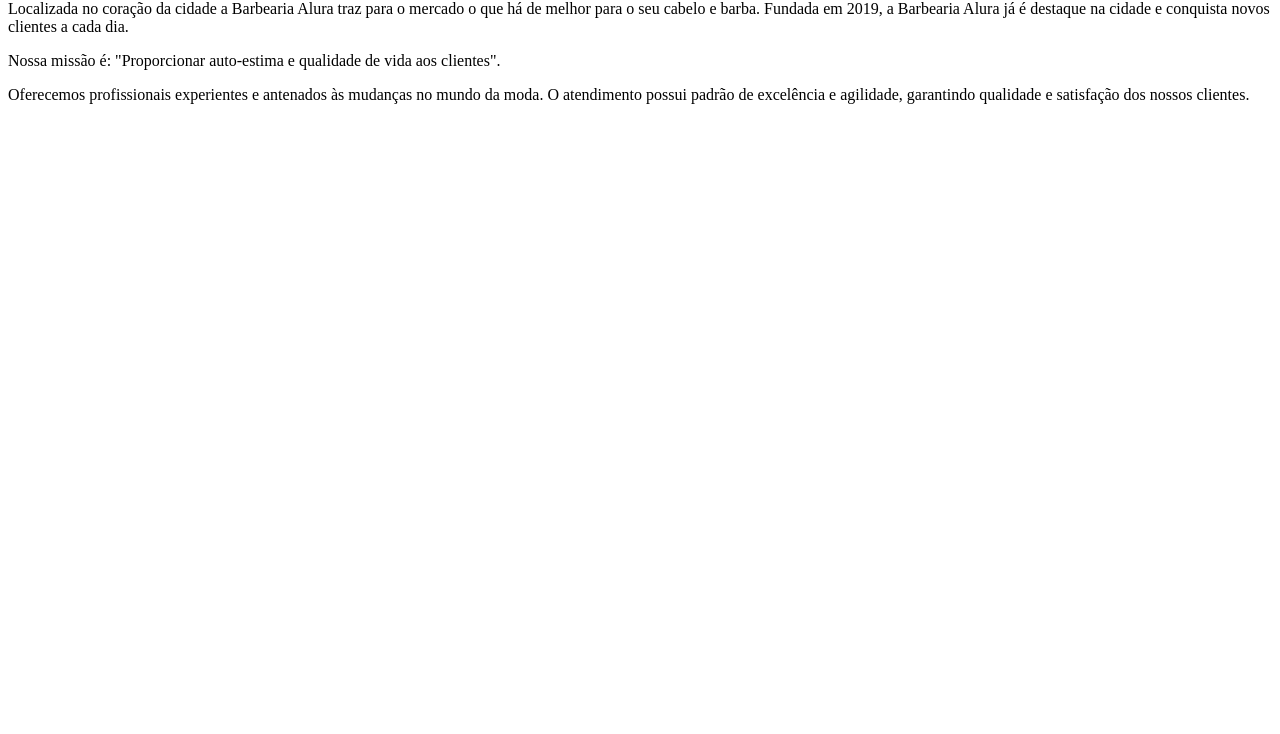
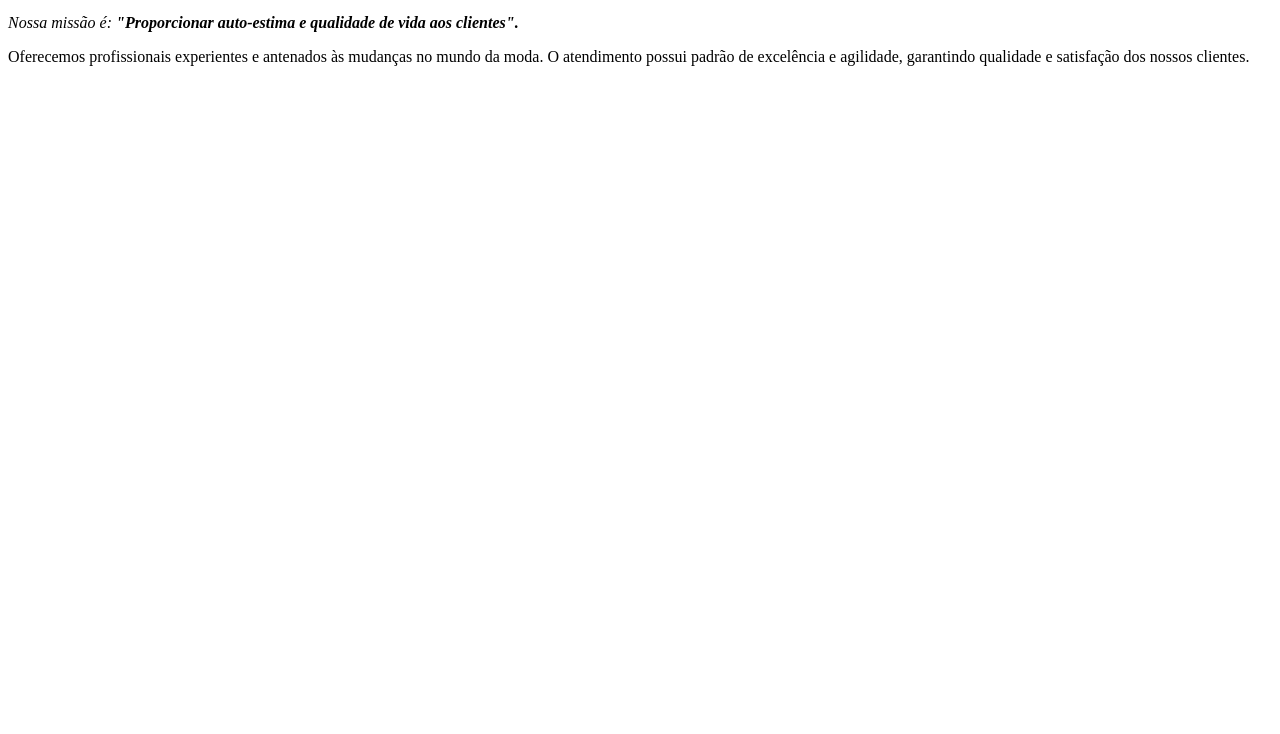
Before and after one commit to amandinha21/minha-pagina, a plain HTML site: page index.html in a window 1280 px wide. Shown: the part 66-800 px from the top of the page. Drawn offline with Linux system fonts and the light colour scheme.

Commit message:
Update index.html

```diff
--- a/index.html
+++ b/index.html
@@ -1,7 +1,9 @@
-<h1>Sobre a Barbearia Alura</h1>
+<!DOCTYPE html>
+<html>
+  <h1>Sobre a Barbearia Alura</h1>
 
-<p>Localizada no coração da cidade a Barbearia Alura traz para o mercado o que há de melhor para o seu cabelo e barba. Fundada em 2019, a Barbearia Alura já é destaque na cidade e conquista novos clientes a cada dia.
 
-<p>Nossa missão é: "Proporcionar auto-estima e qualidade de vida aos clientes".</p>
+<p><em>Nossa missão é: <strong>"Proporcionar auto-estima e qualidade de vida aos clientes".</strong></em></p>
 
 <p>Oferecemos profissionais experientes e antenados às mudanças no mundo da moda. O atendimento possui padrão de excelência e agilidade, garantindo qualidade e satisfação dos nossos clientes.</p>
+</html>
```
